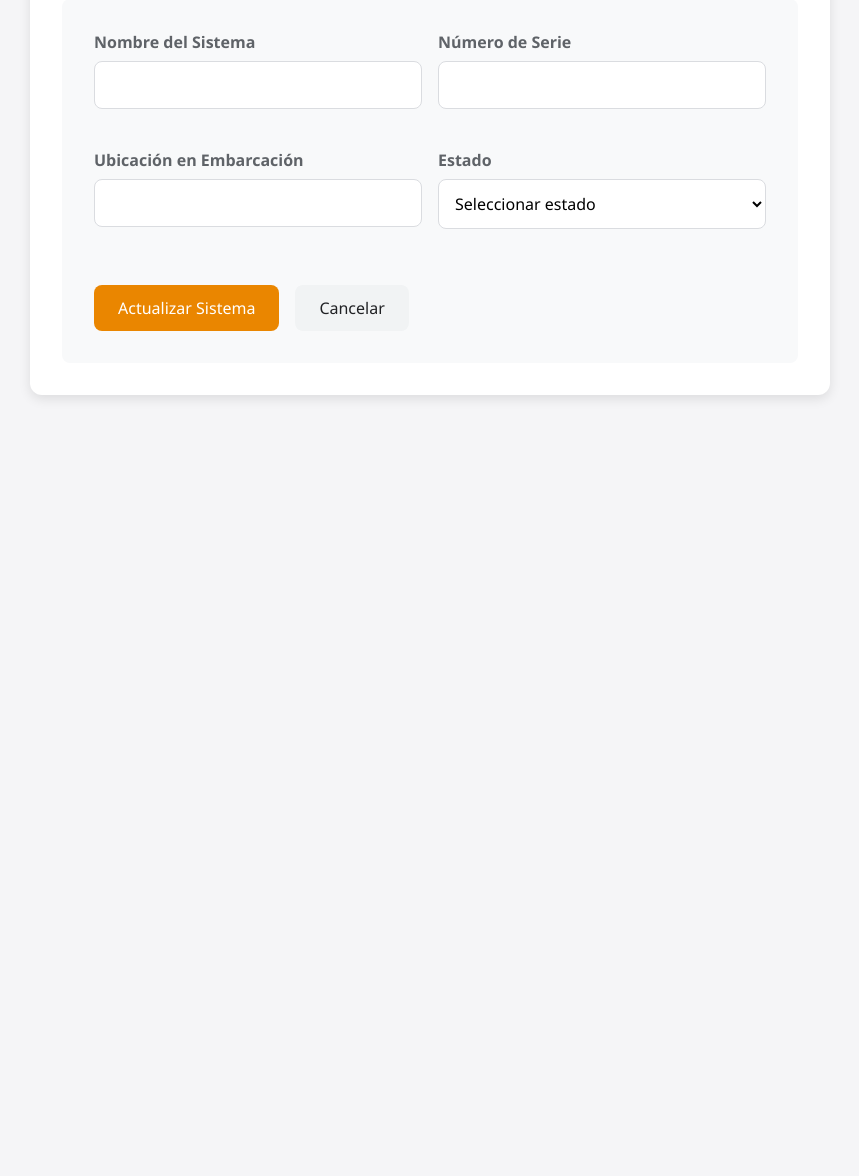
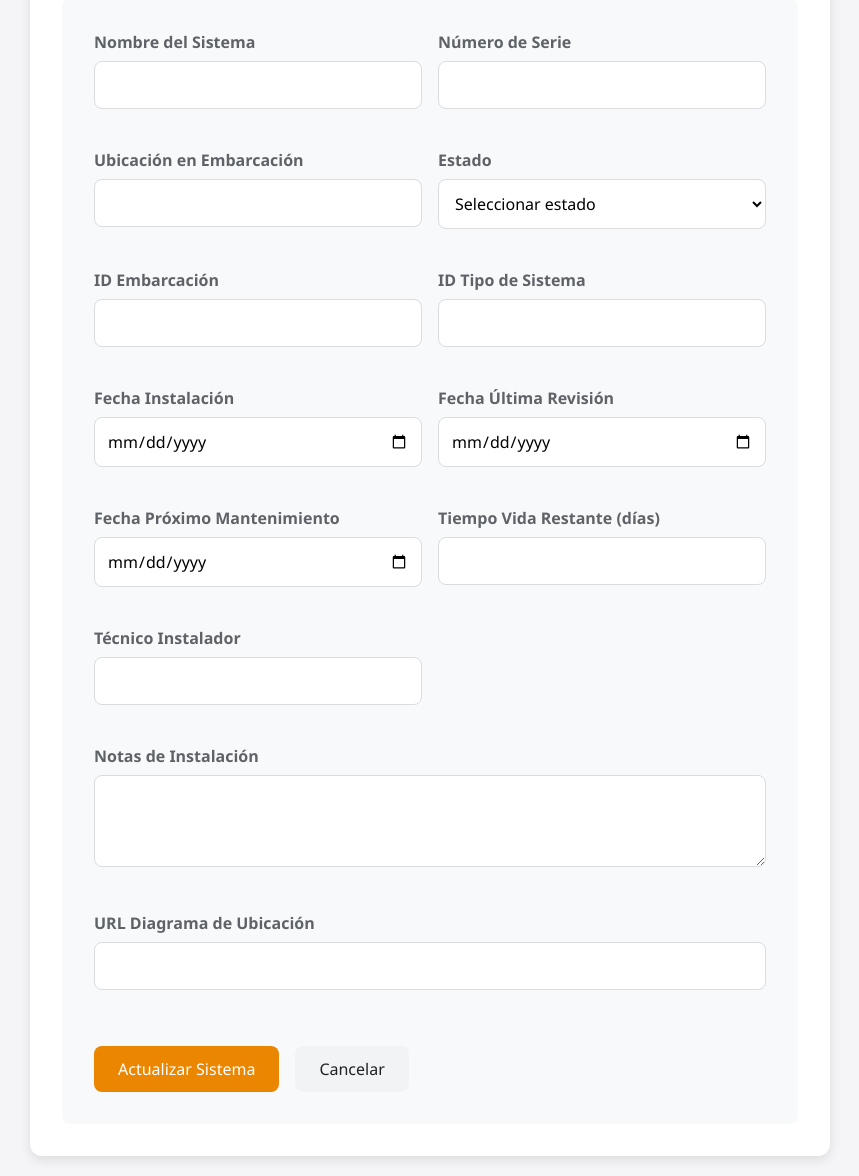
Before and after one commit to yoiberdev/TechDocUI, a Spring app: template src/main/resources/templates/sistemas/form-edit.html in a window 1280 px wide. Shown: the part 211-1387 px from the top of the page, without its empty margins (210-1069 px from the left). Before the commit the page ends 610 px from the top, so only its background shows below. Run offline with Thymeleaf, Linux system fonts and the light colour scheme; the template is opened without the code that fills it, so the values that code supplies are empty; some libraries are stand-ins or nearby versions.

Commit message:
Editar Sistema

```diff
--- a/src/main/resources/templates/sistemas/form-edit.html
+++ b/src/main/resources/templates/sistemas/form-edit.html
@@ -219,49 +219,77 @@
     <div class="form-container">
         <form th:action="@{/sistemas/{id}/actualizar(id=${sistemaId})}" method="post" th:object="${sistema}">
             <div class="form-grid">
+                <!-- EXISTENTES -->
                 <div class="form-group">
                     <label for="nombre" class="form-label">Nombre del Sistema</label>
-                    <input type="text"
-                           id="nombre"
-                           name="nombre"
-                           th:field="*{nombre}"
-                           class="form-input"
-                           required>
+                    <input type="text" id="nombre" th:field="*{nombre}" class="form-input" required>
                 </div>
 
                 <div class="form-group">
                     <label for="numeroSerie" class="form-label">Número de Serie</label>
-                    <input type="text"
-                           id="numeroSerie"
-                           name="numeroSerie"
-                           th:field="*{numeroSerie}"
-                           class="form-input"
-                           required>
+                    <input type="text" id="numeroSerie" th:field="*{numeroSerie}" class="form-input" required>
                 </div>
 
                 <div class="form-group">
                     <label for="ubicacionEnEmbarcacion" class="form-label">Ubicación en Embarcación</label>
-                    <input type="text"
-                           id="ubicacionEnEmbarcacion"
-                           name="ubicacionEnEmbarcacion"
-                           th:field="*{ubicacionEnEmbarcacion}"
-                           class="form-input"
-                           required>
+                    <input type="text" id="ubicacionEnEmbarcacion" th:field="*{ubicacionEnEmbarcacion}" class="form-input" required>
                 </div>
 
                 <div class="form-group">
                     <label for="estado" class="form-label">Estado</label>
-                    <select id="estado"
-                            name="estado"
-                            th:field="*{estado}"
-                            class="form-select"
-                            required>
+                    <select id="estado" th:field="*{estado}" class="form-select" required>
                         <option value="">Seleccionar estado</option>
                         <option value="OPERATIVO">Operativo</option>
                         <option value="FALLA">Falla</option>
                         <option value="MANTENIMIENTO">Mantenimiento</option>
                         <option value="DESACTIVADO">Desactivado</option>
                     </select>
+                </div>
+
+                <!-- NUEVOS CAMPOS -->
+                <div class="form-group">
+                    <label for="idEmbarcacion" class="form-label">ID Embarcación</label>
+                    <input type="number" id="idEmbarcacion" th:field="*{idEmbarcacion}" class="form-input">
+                </div>
+
+                <div class="form-group">
+                    <label for="idTipoSistema" class="form-label">ID Tipo de Sistema</label>
+                    <input type="number" id="idTipoSistema" th:field="*{idTipoSistema}" class="form-input">
+                </div>
+
+                <div class="form-group">
+                    <label for="fechaInstalacion" class="form-label">Fecha Instalación</label>
+                    <input type="date" id="fechaInstalacion" th:field="*{fechaInstalacion}" class="form-input">
+                </div>
+
+                <div class="form-group">
+                    <label for="fechaUltimaRevision" class="form-label">Fecha Última Revisión</label>
+                    <input type="date" id="fechaUltimaRevision" th:field="*{fechaUltimaRevision}" class="form-input">
+                </div>
+
+                <div class="form-group">
+                    <label for="fechaProximoMantenimiento" class="form-label">Fecha Próximo Mantenimiento</label>
+                    <input type="date" id="fechaProximoMantenimiento" th:field="*{fechaProximoMantenimiento}" class="form-input">
+                </div>
+
+                <div class="form-group">
+                    <label for="tiempoVidaRestante" class="form-label">Tiempo Vida Restante (días)</label>
+                    <input type="number" id="tiempoVidaRestante" th:field="*{tiempoVidaRestante}" class="form-input">
+                </div>
+
+                <div class="form-group">
+                    <label for="tecnicoInstalador" class="form-label">Técnico Instalador</label>
+                    <input type="text" id="tecnicoInstalador" th:field="*{tecnicoInstalador}" class="form-input">
+                </div>
+
+                <div class="form-group" style="grid-column: span 2;">
+                    <label for="notasInstalacion" class="form-label">Notas de Instalación</label>
+                    <textarea id="notasInstalacion" th:field="*{notasInstalacion}" class="form-input" rows="3"></textarea>
+                </div>
+
+                <div class="form-group" style="grid-column: span 2;">
+                    <label for="diagramaUbicacion" class="form-label">URL Diagrama de Ubicación</label>
+                    <input type="text" id="diagramaUbicacion" th:field="*{diagramaUbicacion}" class="form-input">
                 </div>
             </div>
 
```
Also changed, not shown: src/main/java/com/techdoc/techdocui/controllers/SistemaController.java (+11 -2 lines), src/main/java/com/techdoc/techdocui/dto/UpdateSistemaRequest.java (+65 -2 lines), src/main/resources/templates/sistemas/list-filtered.html (deleted, +0 -10 lines).
